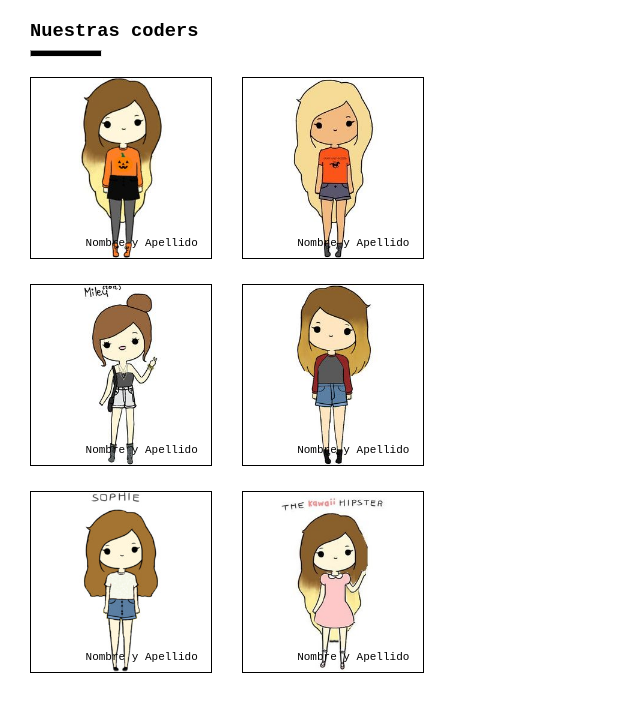
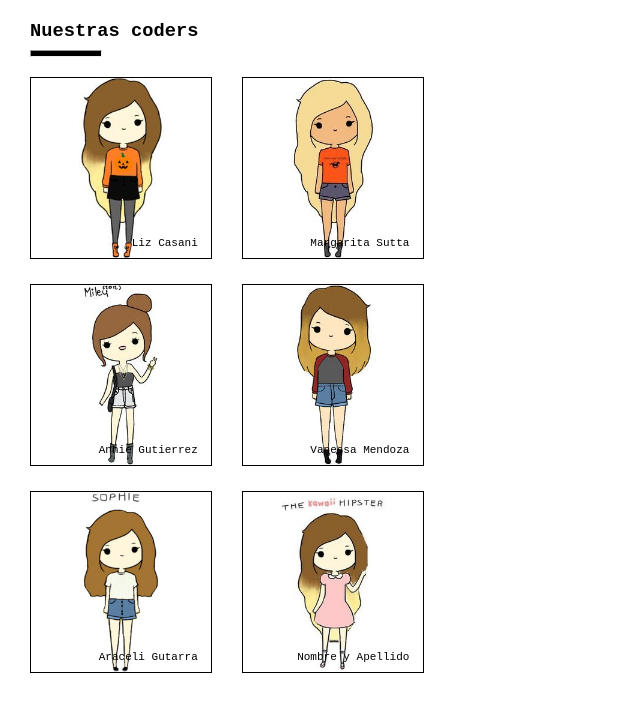
Before and after one commit to Azur-Azabache/practica1, a plain HTML site: page index.html in a window 1280 px wide. Shown: the whole page, without its empty margins (0-640 px from the left). Drawn offline with Linux system fonts and the light colour scheme.

Commit message:
Añado readme

```diff
--- a/CSS/main.css
+++ b/CSS/main.css
@@ -1,8 +1,9 @@
+/* Modifiqué la fuente y el margen */
 body{
   font-family: courier new;
   margin: 20px;
 }
-
+/* Añadí estilos a la línea horizontal y modifiqué su tamaño*/
 hr {
   height: 5px;
   background-color: black;
@@ -10,35 +11,31 @@ hr {
   margin-bottom: 10px;
   margin-left: 10px;
 }
-
+/* Alteré el margen a el título */
 h3{
   margin-bottom: 0px;
   margin-left: 10px;
 }
-
+/*Cambié de tamaño a las imágenes y les añadí borde y margen*/
 img{
   width: 180px;
   height: 180px;
   border: 1px solid black;
-  opacity: 20px;
-}
-
-.image{
   margin: 10px;
 }
-
+/*Relative me dará el poder de manipular su posición e inline-block hará que se pongan uno al lado del otro*/
 div{
-position: relative;
-display: inline-block;
+  position: relative;
+  display: inline-block;
 }
-
+/* Con absolute lo sacaré del flujo y podré manipular sus posiciones con right y bottom */
 span{
   position: absolute;
   font-size: 11px;
   right: 12%;
   bottom: 12%;
 }
-
+/* El contenido se situará hasta la mitad de la página */
 .container{
   width: 50%;
 }
--- a/index.html
+++ b/index.html
@@ -6,35 +6,37 @@
     <title></title>
   </head>
   <body>
+    <!--Nuestro título-->
 <h3>Nuestras coders</h3>
-
+ <!--Nuestra mini línea divisoria-->
 <hr>
 
-
+ <!--Nuestro container-->
 <div class="container">
+   <!--Nuestras 6 imágenes, el elemento span contienen los nombres-->
 <div>
-<img class="image" src="Assets/IMG/girl1.jpg" alt"Nombre y Apellido">
-<span class="name">Nombre y Apellido</span>
+<img class="image" src="Assets/IMG/girl1.jpg" alt"Liz Casani">
+<span class="name">Liz Casani</span>
 </div>
 
 <div>
-<img class="image" src="Assets/IMG/girl2.jpg" alt"Nombre y Apellido">
-<span class="name">Nombre y Apellido</span>
+<img class="image" src="Assets/IMG/girl2.jpg" alt"Margarita Sutta">
+<span class="name">Margarita Sutta</span>
 </div>
 
 <div>
-<img class="image" src="Assets/IMG/girl3.jpg" alt"Nombre y Apellido">
-<span class="name">Nombre y Apellido</span>
+<img class="image" src="Assets/IMG/girl3.jpg" alt"Annie Gutierrez">
+<span class="name">Annie Gutierrez</span>
 </div>
 
 <div>
-<img class="image" src="Assets/IMG/girl4.jpg" alt"Nombre y Apellido">
-<span class="name">Nombre y Apellido</span>
+<img class="image" src="Assets/IMG/girl4.jpg" alt"Vanessa Mendoza">
+<span class="name">Vanessa Mendoza</span>
 </div>
 
 <div>
-<img class="image" src="Assets/IMG/girl5.jpg" alt"Nombre y Apellido">
-<span class="name">Nombre y Apellido</span>
+<img class="image" src="Assets/IMG/girl5.jpg" alt"Araceli Gutarra">
+<span class="name">Araceli Gutarra</span>
 </div>
 
 <div>
```
Also changed, not shown: Assets/IMG/dibujito.jpg (added), 1 other file.
